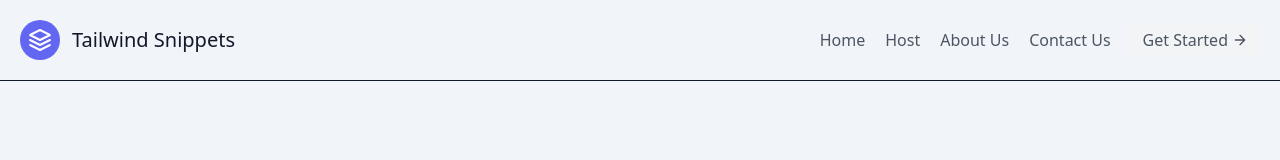
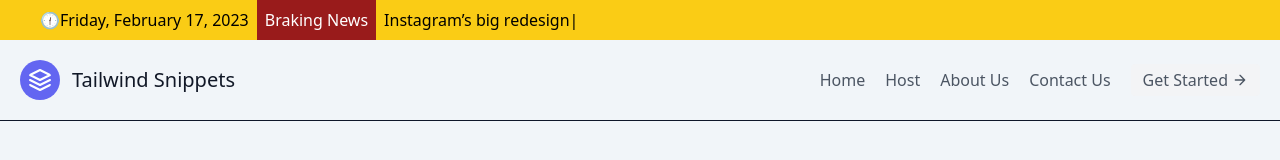
Before and after one commit to mrlim0802/react-ecommerce, a React (Create React App) app: page / in a window 1280 px wide. Shown: the top 160 px of the page. Built offline with nearby package versions, Linux system fonts and the light colour scheme.

Commit message:
building

```diff
--- a/package.json
+++ b/package.json
@@ -10,6 +10,7 @@
     "react-dom": "^18.2.0",
     "react-router-dom": "^6.8.1",
     "react-scripts": "5.0.1",
+    "typed.js": "^2.0.12",
     "web-vitals": "^2.1.4"
   },
   "scripts": {
--- a/public/index.html
+++ b/public/index.html
@@ -1,14 +1,14 @@
 <!DOCTYPE html>
 <html lang="en">
+
 <head>
   <meta charset="utf-8" />
   <link rel="icon" href="%PUBLIC_URL%/favicon.ico" />
   <meta name="viewport" content="width=device-width, initial-scale=1" />
   <meta name="theme-color" content="#000000" />
-    <meta
-      name="description"
-      content="Web site created using create-react-app"
-    />
+  <script src="https://cdn.jsdelivr.net/npm/typed.js@2.0.12"></script>
+
+  <meta name="description" content="Web site created using create-react-app" />
   <link rel="apple-touch-icon" href="%PUBLIC_URL%/logo192.png" />
   <!--
       manifest.json provides metadata used when your web app is installed on a
@@ -26,6 +26,7 @@
     -->
   <title>React App</title>
 </head>
+
 <body>
   <noscript>You need to enable JavaScript to run this app.</noscript>
   <div id="root"></div>
@@ -40,4 +41,5 @@
       To create a production bundle, use `npm run build` or `yarn build`.
     -->
 </body>
+
 </html>
--- a/src/App.js
+++ b/src/App.js
@@ -2,6 +2,7 @@ import { Routes, Route } from "react-router-dom";
 import "./App.css";
 import About from "./components/About";
 import Contact from "./components/Contact";
+import Head from "./components/Head";
 import Home from "./components/Home";
 import Host from "./components/Host";
 import NavBar from "./components/NavBar";
@@ -10,6 +11,7 @@ import SignUp from "./components/SignUp";
 function App() {
   return (
     <div className="bg-slate-100 w-full h-auto">
+      <Head />
       <NavBar />
       <Routes>
         <Route path="/" element={<Home />} />
--- /dev/null
+++ b/src/components/Head.js
@@ -0,0 +1,51 @@
+import React, { useState, useEffect, useRef } from "react";
+import Typed from "typed.js";
+
+const Head = () => {
+  const current = new Date().toLocaleString("en-US", {
+    weekday: "long",
+    year: "numeric",
+    month: "long",
+    day: "numeric",
+  });
+
+  // const typed = new Typed(".mov", {
+  //   strings: ["Ganesh", "Content Writer", "Web Developer"],
+  //   typeSpeed: 100,
+  //   backSpeed: 100,
+  //   loop: true,
+  // });
+  const el = useRef(null);
+  const typed = useRef(null);
+
+  useEffect(() => {
+    const options = {
+      strings: [
+        "Instagram’s big redesign goes live with black-and-white app",
+        "After all is said and done, more is done",
+        "The Top 10 Best Computer Speakers in the Market",
+        " Success is not a good teacher failure makes you humble ",
+        " Budget issues force the Tour to be cancelled",
+        "The only thing that overcomes hard luck is hard work",
+      ],
+      typeSpeed: 50,
+      backSpeed: 50,
+    };
+    typed.current = new Typed(el.current, options);
+    return () => {
+      typed.current.destroy();
+    };
+  }, []);
+
+  return (
+    <div className="flex flex-row  justify-start px-10 bg-yellow-400 gap-2">
+      <div className="py-2">🕧{current}</div>
+      <span className="bg-red-800 text-white inline p-2">Braking News</span>
+      <span className=".mov py-2">
+        <span style={{ whiteSpace: "pre" }} ref={el} />
+      </span>
+    </div>
+  );
+};
+
+export default Head;
```
Also changed, not shown: 1 other file (tests, documents, lock files or other folders). Lines whose indentation alone changed are shown as unchanged.
